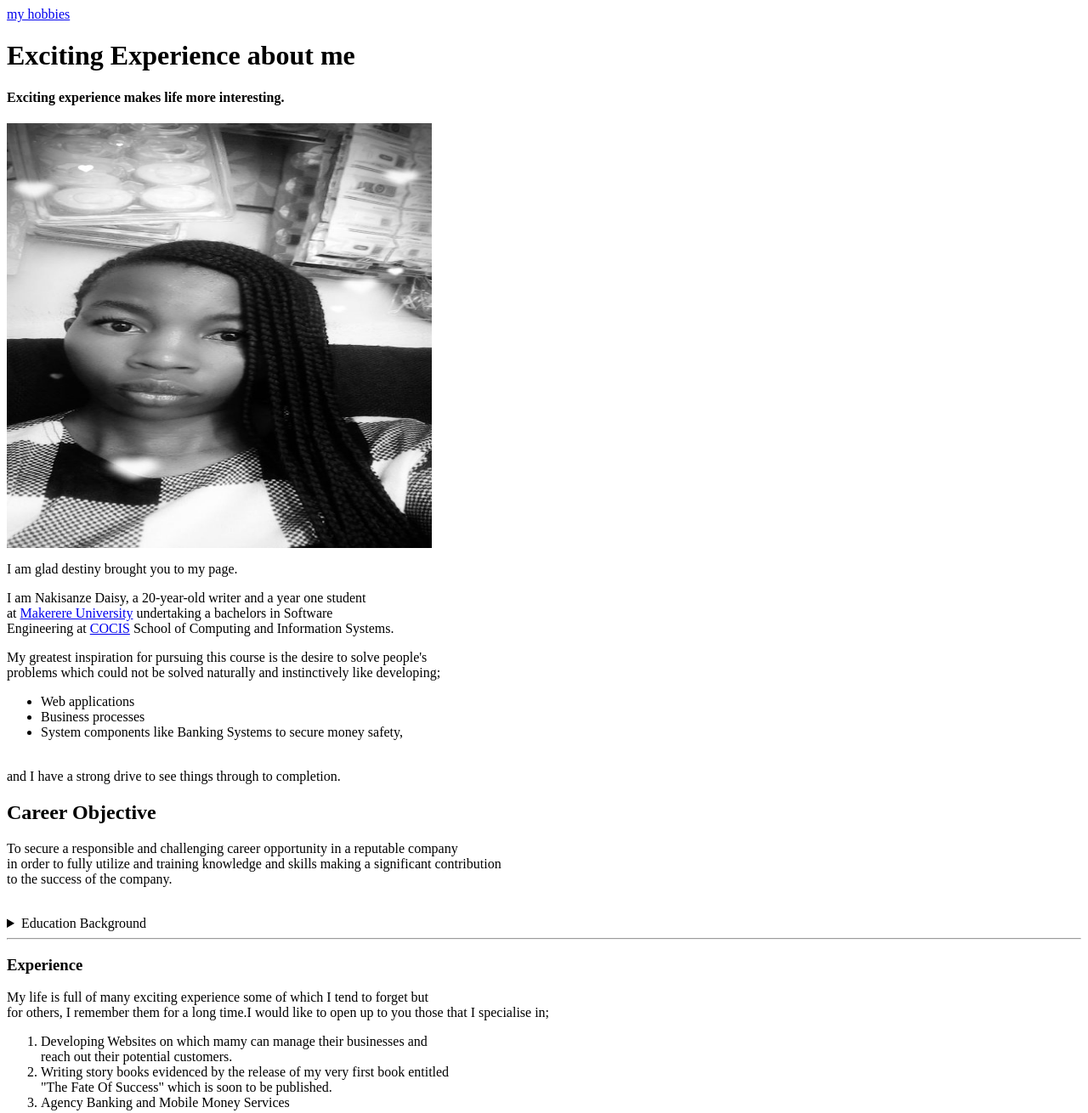
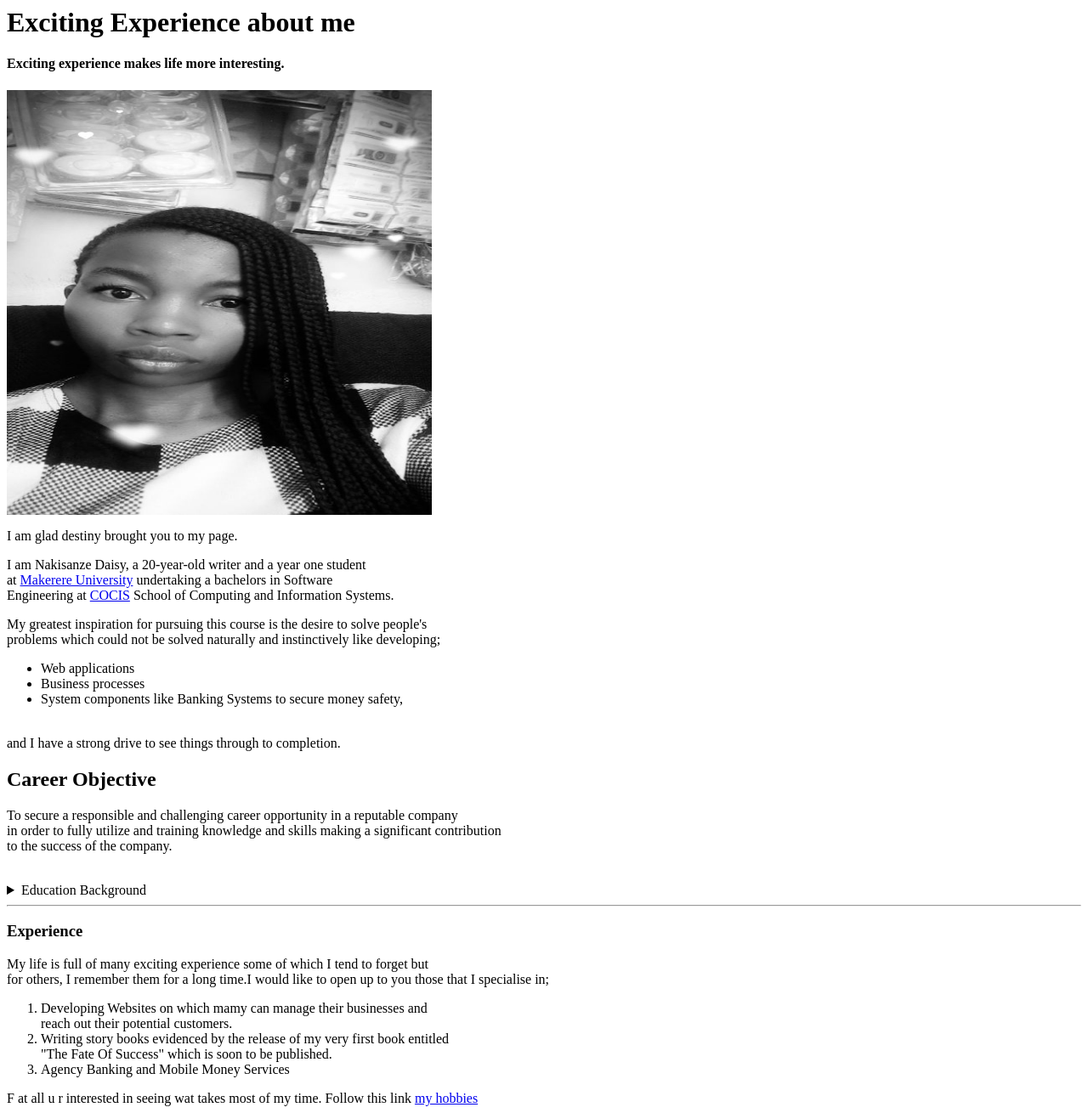
Before and after one commit to Nakisanzedaisy/Daisy, a plain HTML site: page index.html in a window 1280 px wide. Shown: the top 1310 px of the page at 85% size. Drawn offline with Linux system fonts and the light colour scheme.

Commit message:
Update index.html

```diff
--- a/index.html
+++ b/index.html
@@ -6,7 +6,6 @@
         <title>My First Website</title>
         </head>
         <body>
-            <a href="hobbies.html">my hobbies</a>
             <h1>Exciting Experience about me</h1>
             <h4>Exciting experience makes life more interesting.</h4>
             <img src="Photo.jpg" alt="Daisy photo" width="500px" height="500px">
@@ -58,6 +57,7 @@
                 <li>Writing story books evidenced by the release of my very first book entitled<br> "The Fate Of Success" which is soon to be published.</li>
                 <li>Agency Banking and Mobile Money Services</li>
             </ol>
+    <p>F at all u r interested in seeing wat takes most of my time. Follow this link <a href="hobbies.html">my hobbies</a></p>
             <h4>Skils</h4>
             <ul>
                 <li>Problem Solving and Initiative</li>
```
